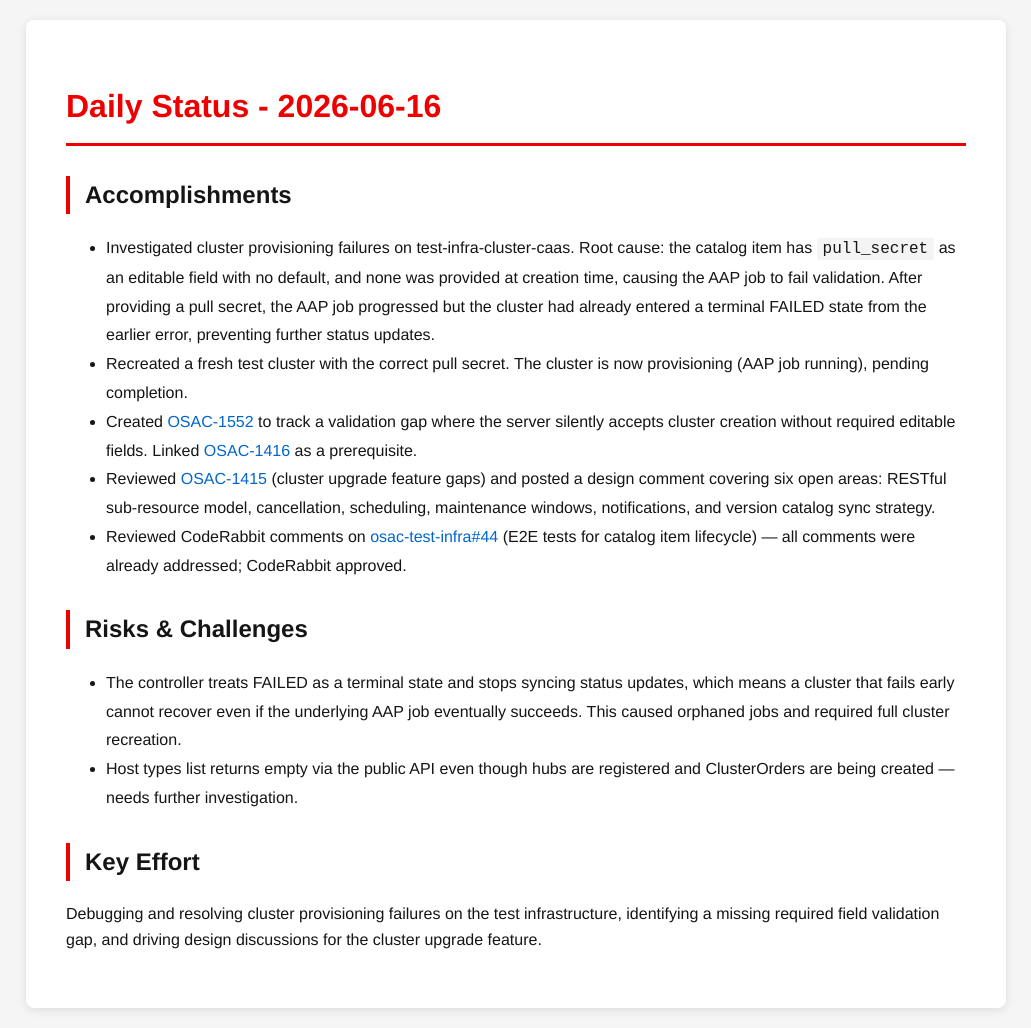
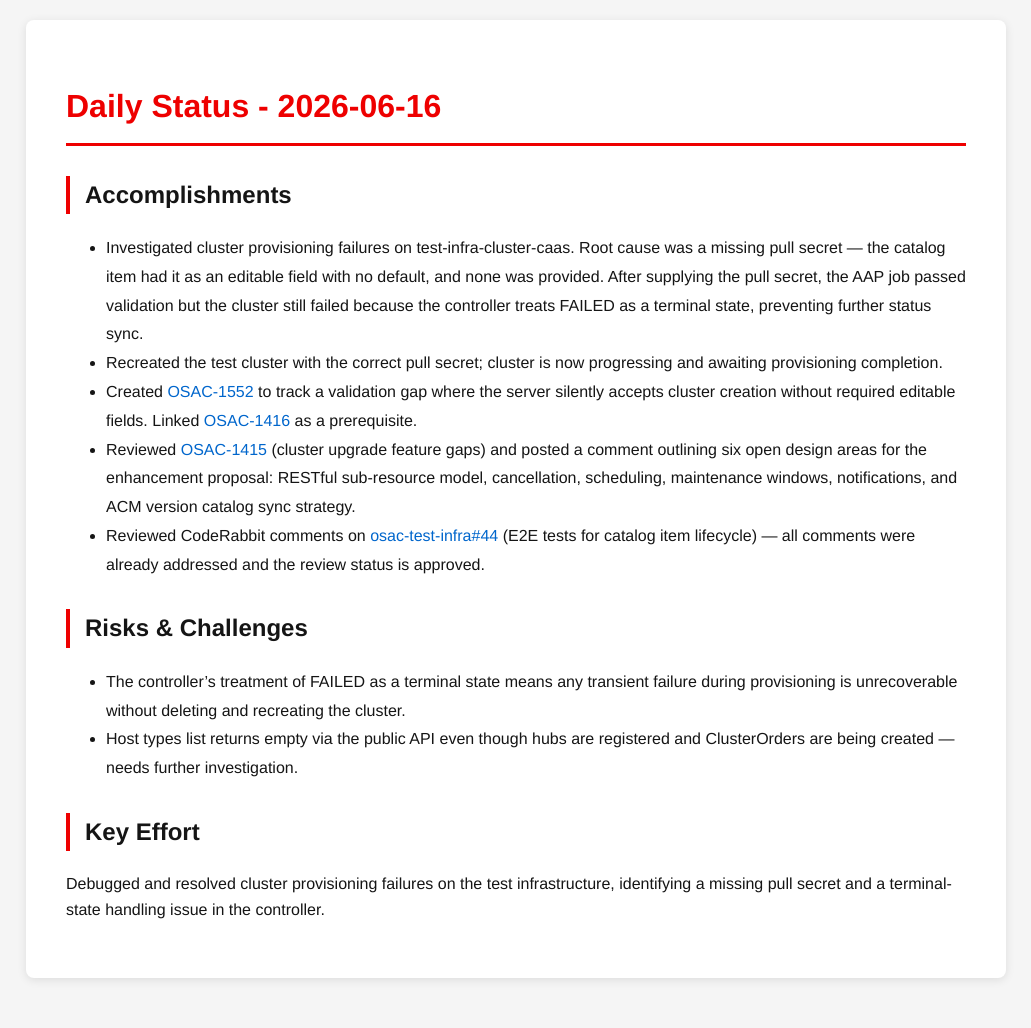
Before and after one commit to tzvatot/daily-status, a Jekyll site: the page built from 2026-06-16.md, in a window 1280 px wide. Shown: the whole page, without its empty margins (124-1155 px from the left). Built offline with Jekyll 4.4.1, drawn with Linux system fonts in a browser that asks for light colours; after the commit the page ends 998 px from its top, so only the background shows below that.

Commit message:
Daily status update - 2026-06-16

```diff
--- a/2026-06-16.md
+++ b/2026-06-16.md
@@ -7,15 +7,15 @@ date: 2026-06-16
 # Daily Status - 2026-06-16
 
 ## Accomplishments
-- Investigated cluster provisioning failures on test-infra-cluster-caas. Root cause: the catalog item has `pull_secret` as an editable field with no default, and none was provided at creation time, causing the AAP job to fail validation. After providing a pull secret, the AAP job progressed but the cluster had already entered a terminal FAILED state from the earlier error, preventing further status updates.
-- Recreated a fresh test cluster with the correct pull secret. The cluster is now provisioning (AAP job running), pending completion.
+- Investigated cluster provisioning failures on test-infra-cluster-caas. Root cause was a missing pull secret — the catalog item had it as an editable field with no default, and none was provided. After supplying the pull secret, the AAP job passed validation but the cluster still failed because the controller treats FAILED as a terminal state, preventing further status sync.
+- Recreated the test cluster with the correct pull secret; cluster is now progressing and awaiting provisioning completion.
 - Created [OSAC-1552](https://redhat.atlassian.net/browse/OSAC-1552) to track a validation gap where the server silently accepts cluster creation without required editable fields. Linked [OSAC-1416](https://redhat.atlassian.net/browse/OSAC-1416) as a prerequisite.
-- Reviewed [OSAC-1415](https://redhat.atlassian.net/browse/OSAC-1415) (cluster upgrade feature gaps) and posted a design comment covering six open areas: RESTful sub-resource model, cancellation, scheduling, maintenance windows, notifications, and version catalog sync strategy.
-- Reviewed CodeRabbit comments on [osac-test-infra#44](https://github.com/osac-project/osac-test-infra/pull/44) (E2E tests for catalog item lifecycle) — all comments were already addressed; CodeRabbit approved.
+- Reviewed [OSAC-1415](https://redhat.atlassian.net/browse/OSAC-1415) (cluster upgrade feature gaps) and posted a comment outlining six open design areas for the enhancement proposal: RESTful sub-resource model, cancellation, scheduling, maintenance windows, notifications, and ACM version catalog sync strategy.
+- Reviewed CodeRabbit comments on [osac-test-infra#44](https://github.com/osac-project/osac-test-infra/pull/44) (E2E tests for catalog item lifecycle) — all comments were already addressed and the review status is approved.
 
 ## Risks & Challenges
-- The controller treats FAILED as a terminal state and stops syncing status updates, which means a cluster that fails early cannot recover even if the underlying AAP job eventually succeeds. This caused orphaned jobs and required full cluster recreation.
+- The controller's treatment of FAILED as a terminal state means any transient failure during provisioning is unrecoverable without deleting and recreating the cluster.
 - Host types list returns empty via the public API even though hubs are registered and ClusterOrders are being created — needs further investigation.
 
 ## Key Effort
-Debugging and resolving cluster provisioning failures on the test infrastructure, identifying a missing required field validation gap, and driving design discussions for the cluster upgrade feature.
+Debugged and resolved cluster provisioning failures on the test infrastructure, identifying a missing pull secret and a terminal-state handling issue in the controller.
```
